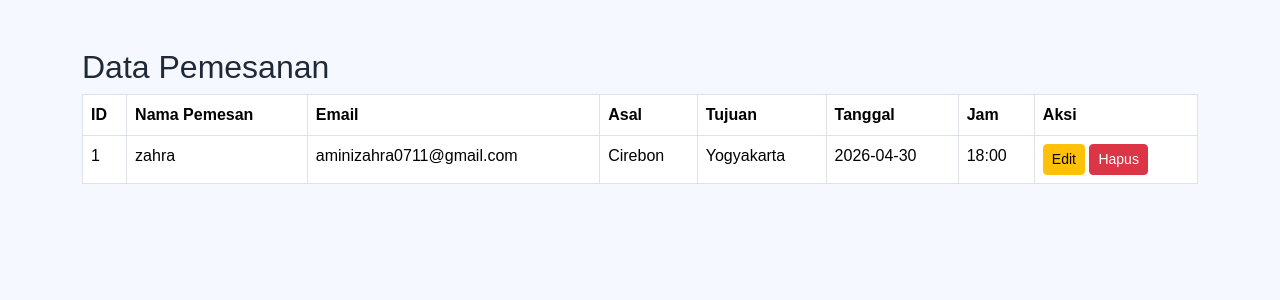
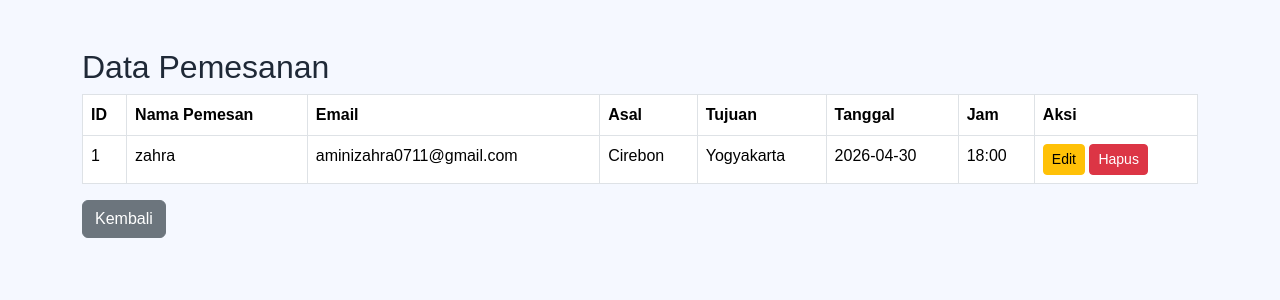
Before and after one commit to aminizahra188/projek_pwd, a PHP site: page /data_pemesanan.php in a window 1280 px wide. Shown: the top 300 px of the page. Run offline with PHP 8.4, Linux system fonts and the light colour scheme; the visitor is signed in with stand-in values (Sample User, id 1); data comes from the database, SQL or seed files in the repository.

Commit message:
tambah tombol kembali

```diff
--- a/data_pemesanan.php
+++ b/data_pemesanan.php
@@ -65,6 +65,9 @@ if (!$data) {
         <?php endwhile; ?>
 
     </table>
+    </table>
+
+    <a href="index.php" class="btn btn-secondary mt-0">Kembali</a>
 </div>
 
 </body>
```
